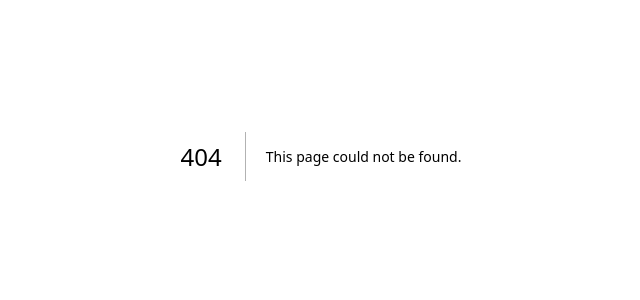
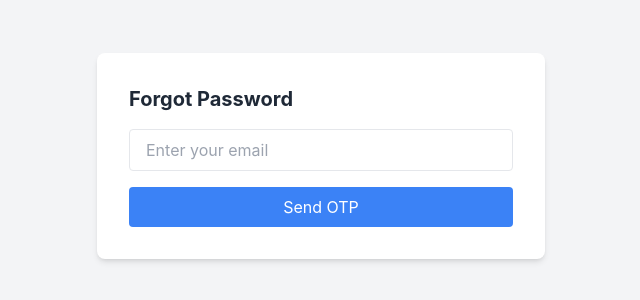
Before and after one commit to SumiSushmA/Todo-Chatbot, a Next.js app: page /forgot in a window 1280 px wide. Before the commit this address had no page. Shown: the part 244-544 px from the top of the page, without its empty margins (319-959 px from the left). Built offline with nearby package versions, Linux system fonts and the light colour scheme.

Commit message:
forgot page

```diff
--- /dev/null
+++ b/src/app/forgot/page.tsx
@@ -0,0 +1,95 @@
+'use client'
+import { useRouter } from 'next/navigation'
+import { useState } from 'react'
+
+export default function ForgotPage() {
+  const [step, setStep] = useState<1|2>(1)
+  const [email, setEmail] = useState('')
+  const [code, setCode] = useState('')
+  const [newPwd, setNewPwd] = useState('')
+  const [msg, setMsg] = useState('')
+  const router = useRouter()
+
+  const sendOtp = async () => {
+    setMsg('')
+    const res = await fetch('/api/forgot', {
+      method: 'POST',
+      headers: {'Content-Type':'application/json'},
+      body: JSON.stringify({ email }),
+    })
+    if (res.ok) {
+      setMsg('OTP sent! Check your email.')
+      setStep(2)
+    } else {
+      const err = await res.json()
+      setMsg(err.error)
+    }
+  }
+
+  const resetPwd = async () => {
+    setMsg('')
+    const res = await fetch('/api/reset', {
+      method: 'POST',
+      headers: {'Content-Type':'application/json'},
+      body: JSON.stringify({ email, code, newPassword: newPwd }),
+    })
+    if (res.ok) {
+      setMsg('Password updated. Redirecting to login…')
+      setTimeout(() => router.push('/login'), 2000)
+    } else {
+      const err = await res.json()
+      setMsg(err.error)
+    }
+  }
+
+  return (
+    <div className="h-screen flex items-center justify-center bg-gray-100">
+      <div className="bg-white p-8 rounded-lg shadow-md w-full max-w-md">
+        {step === 1 ? (
+          <>
+            <h2 className="text-xl font-bold mb-4">Forgot Password</h2>
+            {msg && <p className="mb-4 text-red-500">{msg}</p>}
+            <input
+              type="email"
+              placeholder="Enter your email"
+              value={email}
+              onChange={e => setEmail(e.target.value)}
+              className="w-full px-4 py-2 border rounded mb-4 focus:ring-2 focus:ring-blue-300"
+            />
+            <button
+              onClick={sendOtp}
+              className="w-full py-2 bg-blue-500 text-white rounded hover:bg-blue-600 transition"
+            >
+              Send OTP
+            </button>
+          </>
+        ) : (
+          <>
+            <h2 className="text-xl font-bold mb-4">Reset Password</h2>
+            {msg && <p className="mb-4 text-red-500">{msg}</p>}
+            <input
+              type="text"
+              placeholder="Enter OTP"
+              value={code}
+              onChange={e => setCode(e.target.value)}
+              className="w-full px-4 py-2 border rounded mb-4 focus:ring-2 focus:ring-blue-300"
+            />
+            <input
+              type="password"
+              placeholder="New password"
+              value={newPwd}
+              onChange={e => setNewPwd(e.target.value)}
+              className="w-full px-4 py-2 border rounded mb-4 focus:ring-2 focus:ring-blue-300"
+            />
+            <button
+              onClick={resetPwd}
+              className="w-full py-2 bg-green-500 text-white rounded hover:bg-green-600 transition"
+            >
+              Update Password
+            </button>
+          </>
+        )}
+      </div>
+    </div>
+  )
+}
```
